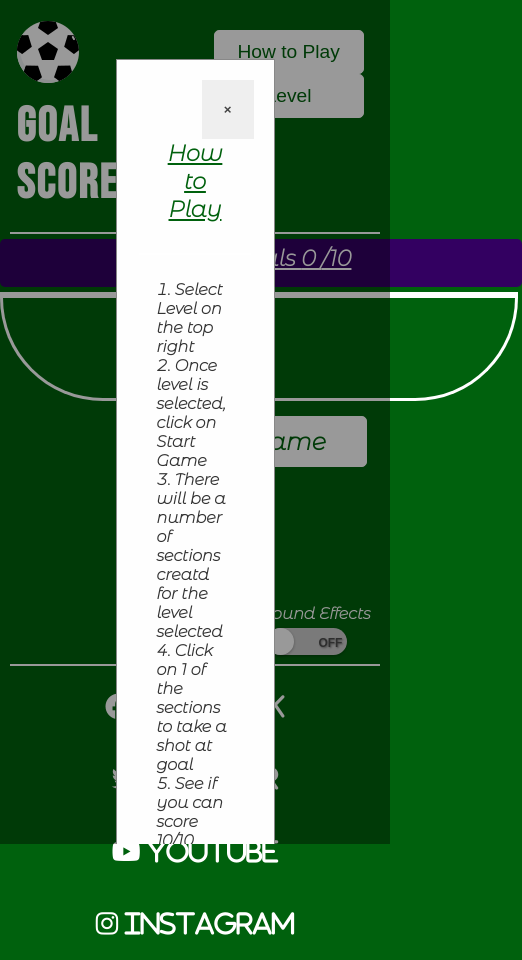
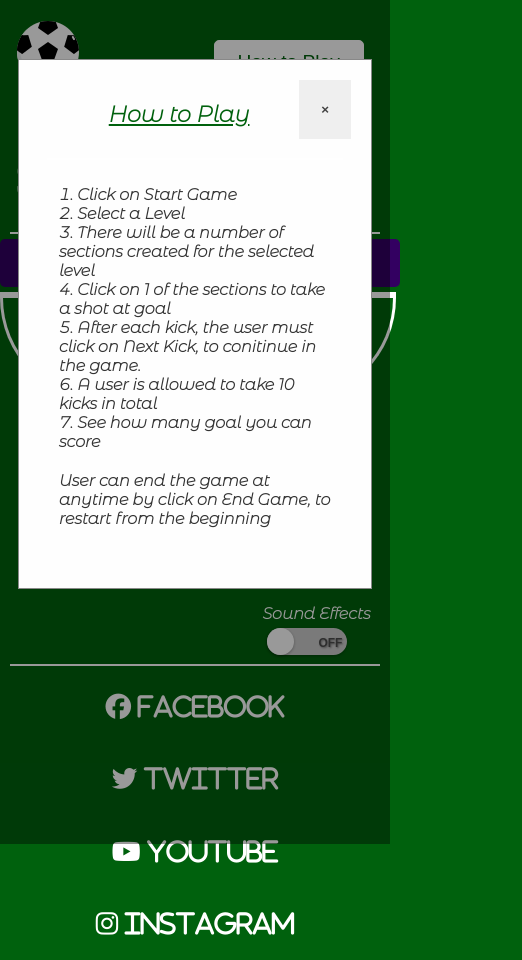
Before and after one commit to desousamario85/Goal-Scorer, a plain HTML site: page index.html in a window 390 px wide. Both pictures are taken after a click on the button "How to Play". Shown: the whole page, 522 px wide, since content can reach past the window. Drawn offline with Linux system fonts and the light colour scheme.

Commit message:
Updated stylin level button and Media query added

```diff
--- a/assets/css/style.css
+++ b/assets/css/style.css
@@ -27,6 +27,7 @@ body {
     background: White;
     color: #00610D;
     cursor: pointer;
+
 }
 
 .btn-colors:hover {
@@ -87,8 +88,8 @@ header {
     padding: 10px;
     border: 1px solid white;
     border-radius: 5px;
-    margin: auto;
     text-align: center;
+    margin-top: 10px;
 }
 
 .options button a {
@@ -117,18 +118,7 @@ h2 {
     margin-bottom: 10px;
 }
 
-.score-area {
-    background: #330061;
-    text-align: center;
-    margin: 0 auto;
-    width: 32rem;
-    clear: both;
-    border-radius: 5px;
-    padding: 5px;
-    margin-bottom: 5px;
 
-
-}
 
 /*Game Canvas*/
 
@@ -138,6 +128,19 @@ h2 {
     background-size: contain;
     clear: both;
     margin: 0 auto;
+
+}
+
+.score-area {
+    background: #330061;
+    text-align: center;
+    margin: 0 auto;
+    width: inherit;
+    clear: both;
+    border-radius: 5px;
+    padding: 5px;
+    margin-bottom: 5px;
+
 
 }
 
@@ -183,7 +186,7 @@ h2 {
     border: 3px solid white;
 
     margin: 0 auto;
-    width: 32rem;
+    width: inherit;
     display: table;
 }
 
@@ -400,7 +403,7 @@ ul.levels {
     border-radius: 5px;
     background: #00610D;
     color: White;
-    display: flex;
+
     width: 100%;
 
 }
@@ -519,7 +522,7 @@ ul.levels {
 
 /*Kick Outcome*/
 #kick-outcome {
-    width: 32rem;
+    width: inherit;
     height: 100px;
     z-index: 3;
     display: none;
@@ -531,3 +534,19 @@ ul.levels {
     text-decoration: blink 2s;
     font-family: Bebas Neue;
 }
+
+@media screen and (max-width: 700px) {
+    #game-area {
+        width: 100%;
+    }
+
+    .social-networks {
+        display: grid;
+    }
+
+    .modal-content {
+        width: 80%;
+    }
+
+
+}
--- a/index.html
+++ b/index.html
@@ -55,11 +55,11 @@
         </div>
         <div id="kick-outcome"></div>
         <!--Goal posts start-->
-        <section>
-            <div id="goals-posts-outer">
 
-            </div>
-        </section>
+        <div id="goals-posts-outer">
+
+        </div>
+
 
         <!--Goal posts end-->
 
@@ -101,15 +101,17 @@
             <hr>
             <div class="modal-area">
                 <ol>
-                    <li>Select Level on the top right</li>
-                    <li>Once level is selected, click on Start Game</li>
-                    <li>There will be a number of sections creatd for the level selected</li>
+                    <li>Click on Start Game</li>
+                    <li>Select a Level</li>
+                    <li>There will be a number of sections created for the selected level</li>
                     <li>Click on 1 of the sections to take a shot at goal</li>
-                    <li>See if you can score 10/10 goals</li>
+                    <li>After each kick, the user must click on Next Kick, to conitinue in the game.</li>
+                    <li>A user is allowed to take 10 kicks in total</li>
+                    <li>See how many goal you can score</li>
                 </ol>
 
-                <p>By default the game is set to easy</p>
-                <p>Feel free to end the Game at any time, to restart from the beginning</p>
+
+                <p>User can end the game at anytime by click on End Game, to restart from the beginning</p>
 
             </div>
         </div>
@@ -130,7 +132,7 @@
             <div class="modal-area">
                 <div class="levels">
 
-                    <button type="button">Easy</button>
+                    <button type="button" class="text-center">Easy</button>
                     <button type="button">Meduim</button>
                     <button type="button">Hard</button>
 
```
